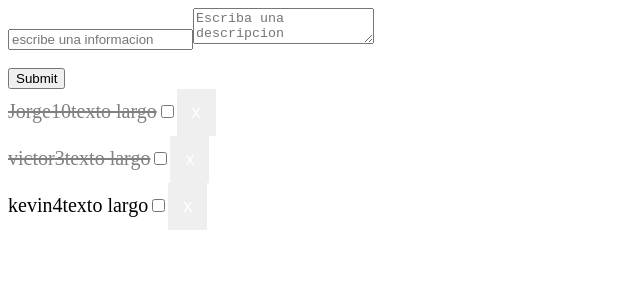
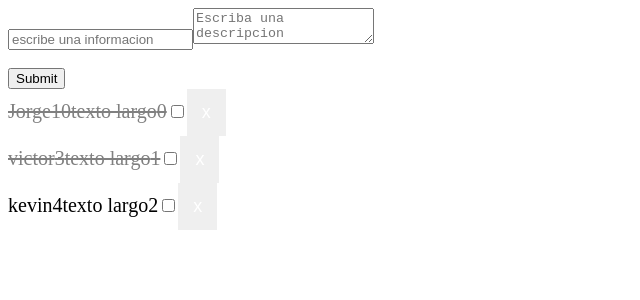
Before and after one commit to JA21/Proyecto-react, a React (Create React App) app: page / in a window 1280 px wide. Shown: the top 300 px of the page, without its empty margins (0-640 px from the left). Built offline with nearby package versions, Linux system fonts and the light colour scheme.

Commit message:
Pasando funciones desde app a formulario

```diff
--- a/src/App.js
+++ b/src/App.js
@@ -1,27 +1,34 @@
-import React,{Component} from 'react';
+import React, { Component } from 'react';
 import './App.css';
 import info from './sample/info.json';
 
 //Importando
 import Info from './Components/Info.js';
 import Infoformulario from './Components/Infoformulario';
-class App extends Component{
+class App extends Component {
   state = {
-    info:info
-}
+    info: info
+  }
 
- Agregandoinfo=()=>{
-  console.log('agrando nueva info');
- }
+  Agregandoinfo = (title, descr) => {
+    const newinfo = {
+      title: title,
+      descr: descr,
+      id: this.state.info.length
+    }
+    this.setState({
+      info: [...this.state.info, newinfo]
+    })
+  }
 
   render() {
 
- return (
+    return (
       <div>
-        <Infoformulario addinfo={this.Agregandoinfo}/>
-       <Info info={this.state.info}/>
-      </div>
-    );
+        <Infoformulario Agregandoinfo={this.Agregandoinfo} />
+        <Info info={this.state.info} />
+      </div>)
+
   }
 }
 // function App() {
--- a/src/Components/Infoformulario.js
+++ b/src/Components/Infoformulario.js
@@ -8,18 +8,18 @@ export default class Infoformulario extends Component{
     }
 
      enviando =e=>{
-         console.log("enviando");
+         this.props.Agregandoinfo(this.state.title,this.state.descr);
         e.preventDefault();
     }
     cambioinput=e=>{
-        console.log(e.target.name, e.target.value);
+
        this.setState({
 
            [e.target.name]: e.target.value
        })
     }
     render(){
-        this.props.addinfo();
+
         return (
             <form onSubmit={this.enviando}>
                 <input
--- a/src/Components/Infos.js
+++ b/src/Components/Infos.js
@@ -18,9 +18,10 @@ class Infos extends Component {
 
         //const redcolor = {Background: 'red'}
         return <div style={this.stylocompleto()}>
-             {tarea.Nombre}
+             {tarea.title}
              {tarea.rango}
-            {tarea.descripcion}
+            {tarea.descr}
+            {tarea.id}
             <input type="Checkbox" />
             <button style={btnestilo}>
                  x </button>
@@ -37,7 +38,7 @@ Infos.propTypes={
 const btnestilo={
     fontSize:'18px',
     Background: '#ea2027',
-    color: '#fff',
+    color: '#ffff',
     border: 'none',
     padding: '13px 15px',
     borderradius: '30%',
--- a/src/index.js
+++ b/src/index.js
@@ -1,6 +1,5 @@
 import React from 'react';
 import ReactDOM from 'react-dom';
-import './index.css';
 import App from './App';
 
 
--- a/src/sample/info.json
+++ b/src/sample/info.json
@@ -1,23 +1,23 @@
 [
     {
         "id":0,
-        "Nombre":"Jorge",
+        "title":"Jorge",
         "rango":10,
         "estado":true,
-        "descripcion":"texto largo"
+        "descr":"texto largo"
 },
 {
     "id":1,
-    "Nombre":"victor",
+    "title":"victor",
     "rango":3,
     "estado":true,
-    "descripcion":"texto largo"
+    "descr":"texto largo"
 },
 {
     "id":2,
-    "Nombre":"kevin",
+    "title":"kevin",
     "rango":4,
     "estado":false,
-    "descripcion":"texto largo"
+    "descr":"texto largo"
 }
 ]
```
